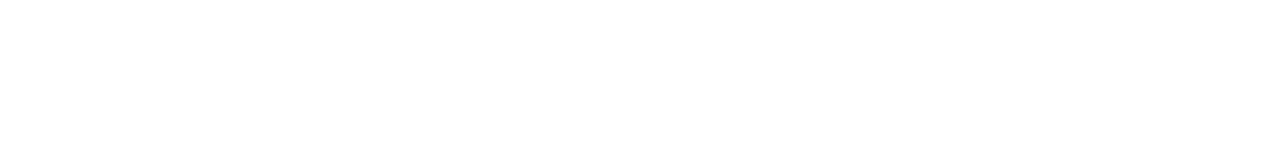
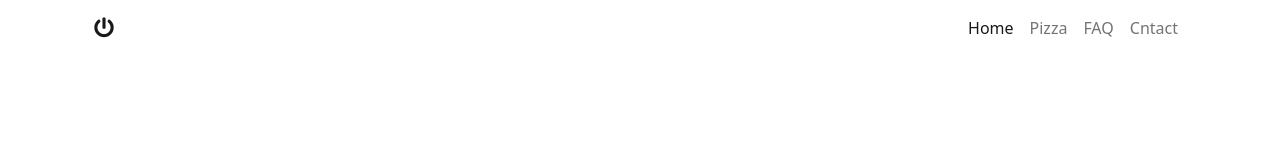
Before and after one commit to twstoly/twst-pizza, a plain HTML site: page index.html in a window 1280 px wide. Drawn offline with nearby package versions, Linux system fonts and the light colour scheme.

Commit message:
add navigation bar

```diff
--- a/index.html
+++ b/index.html
@@ -4,9 +4,48 @@
         <meta charset="UTF-8">
         <meta http-equiv="X-UA-Compatible" content="IE=edge">
         <meta name="viewport" content="width=device-width, initial-scale=1.0">
+        <link href="https://cdn.jsdelivr.net/npm/bootstrap@5.1.3/dist/css/bootstrap.min.css" rel="stylesheet" integrity="sha384-1BmE4kWBq78iYhFldvKuhfTAU6auU8tT94WrHftjDbrCEXSU1oBoqyl2QvZ6jIW3" crossorigin="anonymous">
+        <link rel="stylesheet" href="https://pro.fontawesome.com/releases/v5.10.0/css/all.css" integrity="sha384-AYmEC3Yw5cVb3ZcuHtOA93w35dYTsvhLPVnYs9eStHfGJvOvKxVfELGroGkvsg+p" crossorigin="anonymous"/>
+
+        <link rel="stylesheet" href="css/styles.css">
+
         <title>twst Pizza</title>
     </head>
     <body>
 
+      <section class="navigation container">
+        <nav class="navbar navbar-expand-lg navbar-light ">
+            <div class="container-fluid">
+                <a class="navbar-brand" href="#">
+                    <i class="fas fa-power-off"></i>
+                </a>
+                <button class="navbar-toggler" type="button" data-bs-toggle="collapse" data-bs-target="#navbarNav" aria-controls="navbarNav" aria-expanded="false" aria-label="Toggle navigation">
+                    <span class="navbar-toggler-icon"></span>
+                </button>
+                <div class="collapse justify-content-end navbar-collapse" id="navbarNav">
+                    <ul class="navbar-nav">
+                        <li class="nav-item">
+                             <a class="nav-link active" aria-current="page" href="#Home">Home</a>
+                        </li>
+                        <li class="nav-item">
+                            <a class="nav-link" href="#pizza">Pizza</a>
+                        </li>
+                        <li class="nav-item">
+                            <a class="nav-link" href="#FAQ">FAQ</a>
+                        </li>
+                        <li class="nav-item">
+                            <a class="nav-link " href="#contact">Cntact</a>
+                        </li>
+                    </ul>
+                </div>
+            </div>
+        </nav>
+      </section>
   </body>
+  <script src="https://cdn.jsdelivr.net/npm/@popperjs/core@2.10.2/dist/umd/popper.min.js" integrity="sha384-7+zCNj/IqJ95wo16oMtfsKbZ9ccEh31eOz1HGyDuCQ6wgnyJNSYdrPa03rtR1zdB" crossorigin="anonymous"></script>
+  <script src="https://cdn.jsdelivr.net/npm/bootstrap@5.1.3/dist/js/bootstrap.min.js" integrity="sha384-QJHtvGhmr9XOIpI6YVutG+2QOK9T+ZnN4kzFN1RtK3zEFEIsxhlmWl5/YESvpZ13" crossorigin="anonymous"></script>
+  <script src="https://code.jquery.com/jquery-3.6.0.js" integrity="sha256-H+K7U5CnXl1h5ywQfKtSj8PCmoN9aaq30gDh27Xc0jk=" crossorigin="anonymous"></script>
+  <script src="js/script.js"></script>
+  <script src="/path/to/jquery.min.js"></script>
+
 </html>
```
Lines whose indentation alone changed are shown as unchanged.
